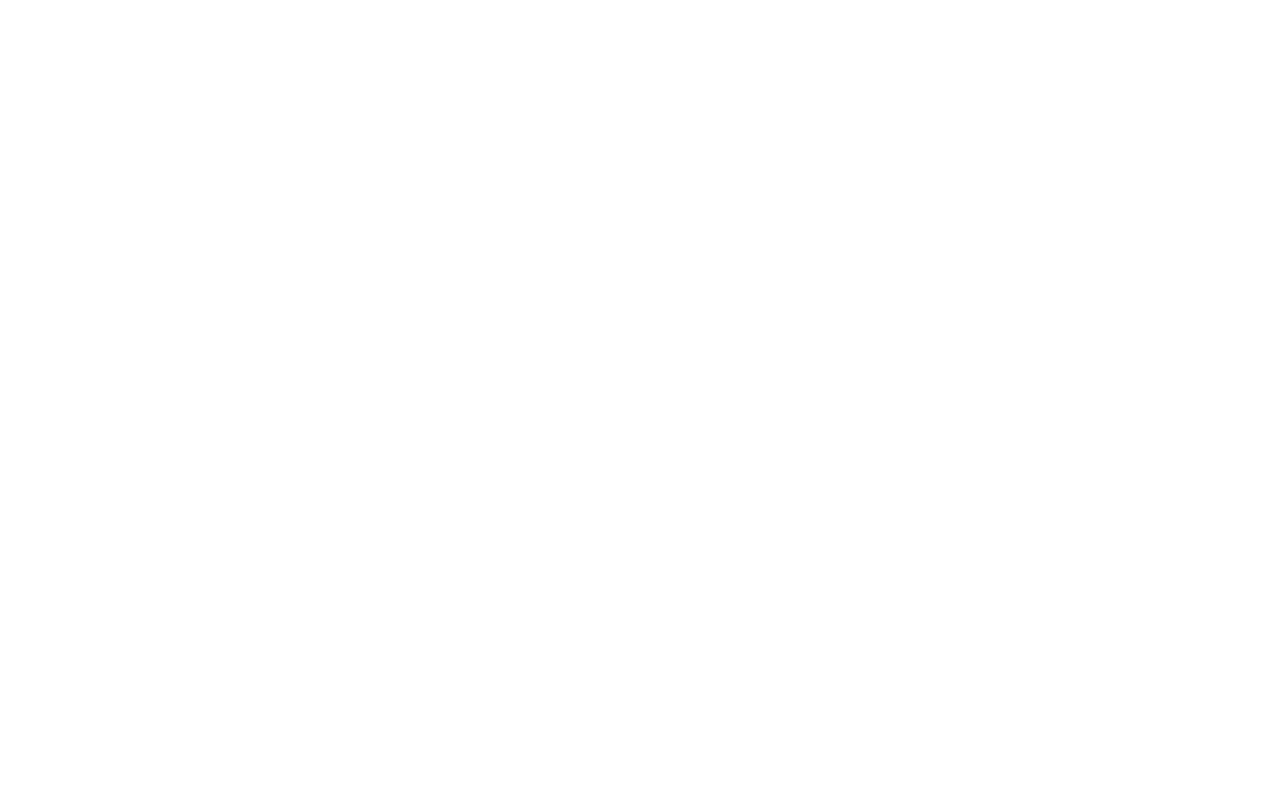
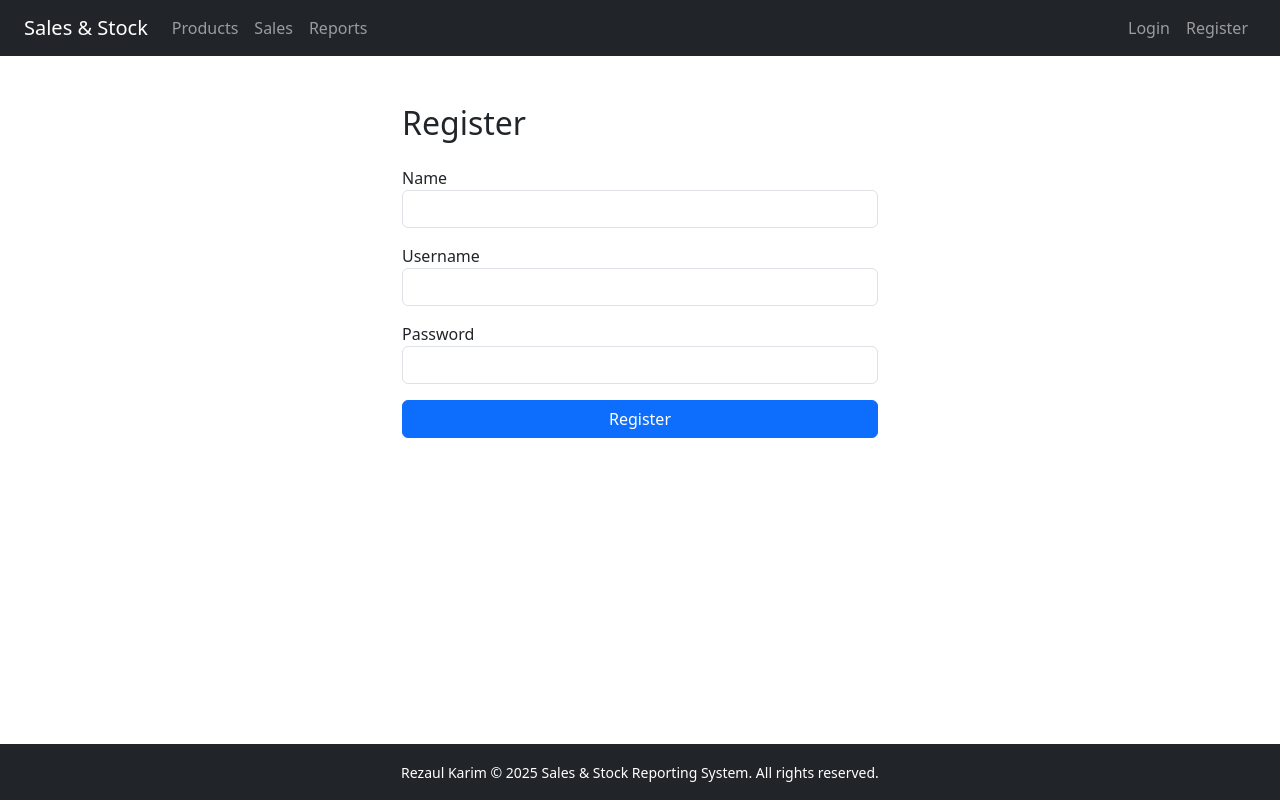
Before and after one commit to mdrezaulkarim38/SalesAndReportingSystem, a React (Vite) app in the folder client/: page /register in a window 1280 px wide. Before the commit this address had no page. Built offline with nearby package versions, Linux system fonts and the light colour scheme.

Commit message:
now login register logout is working

```diff
--- a/client/package.json
+++ b/client/package.json
@@ -15,7 +15,8 @@
     "bootstrap": "^5.3.5",
     "react": "^19.0.0",
     "react-dom": "^19.0.0",
-    "react-router-dom": "^7.5.3"
+    "react-router-dom": "^7.5.3",
+    "react-toastify": "^11.0.5"
   },
   "devDependencies": {
     "@eslint/js": "^9.22.0",
--- a/client/src/App.jsx
+++ b/client/src/App.jsx
@@ -1,6 +1,8 @@
 import { BrowserRouter as Router, Routes, Route } from "react-router-dom";
 import MainLayout from "./Layout/MainLayout";
 import Home from "./pages/Home";
+import Register from "./pages/Register";
+import Login from "./pages/Login";
 import { AuthProvider } from "./context/AuthContext";
 
 function App() {
@@ -9,6 +11,8 @@
       <AuthProvider>
         <Routes>
           <Route path="/" element={<MainLayout component={<Home />} />} />
+          <Route path="/register" element={<MainLayout component={<Register />} />} />
+          <Route path="/login" element={<MainLayout component={<Login />} />} />
         </Routes>
       </AuthProvider>
     </Router>
--- a/client/src/context/AuthContext.jsx
+++ b/client/src/context/AuthContext.jsx
@@ -1,4 +1,5 @@
 import { createContext, useContext, useState } from "react";
+import { toast } from "react-toastify";
 import {
   login as loginUser,
   register as registerUser,
@@ -7,7 +8,6 @@
 
 const AuthContext = createContext();
 
-// AuthProvider component
 export const AuthProvider = ({ children }) => {
   const [token, setToken] = useState(localStorage.getItem("token"));
 
@@ -37,6 +37,7 @@
     logoutUser();
     localStorage.removeItem("token");
     setToken(null);
+    toast.info("Logged out successfully!");
   };
 
   return (
@@ -46,6 +47,7 @@
   );
 };
 
+// eslint-disable-next-line react-refresh/only-export-components
 export const useAuth = () => {
   const context = useContext(AuthContext);
   if (!context) {
--- a/client/src/main.jsx
+++ b/client/src/main.jsx
@@ -1,5 +1,7 @@
 import { StrictMode } from 'react'
 import { createRoot } from 'react-dom/client'
+import { ToastContainer } from "react-toastify";
+import "react-toastify/dist/ReactToastify.css";
 import 'bootstrap/dist/css/bootstrap.min.css';
 import 'bootstrap/dist/js/bootstrap.bundle.min.js';
 import App from './App.jsx'
@@ -7,5 +9,6 @@
 createRoot(document.getElementById('root')).render(
   <StrictMode>
     <App />
+    <ToastContainer position="top-right" autoClose={3000} />
   </StrictMode>,
 )
--- /dev/null
+++ b/client/src/pages/Login.jsx
@@ -0,0 +1,68 @@
+import { useState } from "react";
+import { useAuth } from "../context/AuthContext";
+import { useNavigate } from "react-router-dom";
+import { toast } from "react-toastify";
+
+function Login() {
+  const { login } = useAuth();
+  const navigate = useNavigate();
+
+  const [form, setForm] = useState({
+    userName: "",
+    password: "",
+  });
+
+  const handleChange = (e) => {
+    setForm({ ...form, [e.target.name]: e.target.value });
+  };
+
+  const handleSubmit = async (e) => {
+    e.preventDefault();
+
+    try {
+      await login(form.userName, form.password);
+      toast.success("Logged in successfully!");
+      navigate("/");
+    } catch (err) {
+      toast.error(err.message);
+    }
+  };
+
+  return (
+    <div className="container mt-4" style={{ maxWidth: "500px" }}>
+      <h2 className="mb-4">Login</h2>
+
+      <form onSubmit={handleSubmit}>
+        <div className="mb-3">
+          <label>Username</label>
+          <input
+            type="text"
+            className="form-control"
+            name="userName"
+            value={form.userName}
+            onChange={handleChange}
+            required
+          />
+        </div>
+
+        <div className="mb-3">
+          <label>Password</label>
+          <input
+            type="password"
+            className="form-control"
+            name="password"
+            value={form.password}
+            onChange={handleChange}
+            required
+          />
+        </div>
+
+        <button type="submit" className="btn btn-success w-100">
+          Login
+        </button>
+      </form>
+    </div>
+  );
+}
+
+export default Login;
--- /dev/null
+++ b/client/src/pages/Register.jsx
@@ -0,0 +1,81 @@
+import { useState } from "react";
+import { useAuth } from "../context/AuthContext";
+import { useNavigate } from "react-router-dom";
+import { toast } from "react-toastify";
+
+function Register() {
+  const { register } = useAuth();
+  const navigate = useNavigate();
+
+  const [form, setForm] = useState({
+    name: "",
+    userName: "",
+    password: "",
+  });
+
+  const handleChange = (e) => {
+    setForm({ ...form, [e.target.name]: e.target.value });
+  };
+
+  const handleSubmit = async (e) => {
+    e.preventDefault();
+
+    try {
+      await register(form.name, form.userName, form.password);
+      toast.success("Registered successfully!");
+      navigate("/");
+    } catch (err) {
+      toast.error(err.message);
+    }
+  };
+
+  return (
+    <div className="container mt-4" style={{ maxWidth: "500px" }}>
+      <h2 className="mb-4">Register</h2>
+
+      <form onSubmit={handleSubmit}>
+        <div className="mb-3">
+          <label>Name</label>
+          <input
+            type="text"
+            className="form-control"
+            name="name"
+            value={form.name}
+            onChange={handleChange}
+            required
+          />
+        </div>
+
+        <div className="mb-3">
+          <label>Username</label>
+          <input
+            type="text"
+            className="form-control"
+            name="userName"
+            value={form.userName}
+            onChange={handleChange}
+            required
+          />
+        </div>
+
+        <div className="mb-3">
+          <label>Password</label>
+          <input
+            type="password"
+            className="form-control"
+            name="password"
+            value={form.password}
+            onChange={handleChange}
+            required
+          />
+        </div>
+
+        <button type="submit" className="btn btn-primary w-100">
+          Register
+        </button>
+      </form>
+    </div>
+  );
+}
+
+export default Register;
```
Also changed, not shown: client/src/pages/Product.jsx (added), client/src/pages/Sales.jsx (added), 1 other file (tests, documents, lock files or other folders).
